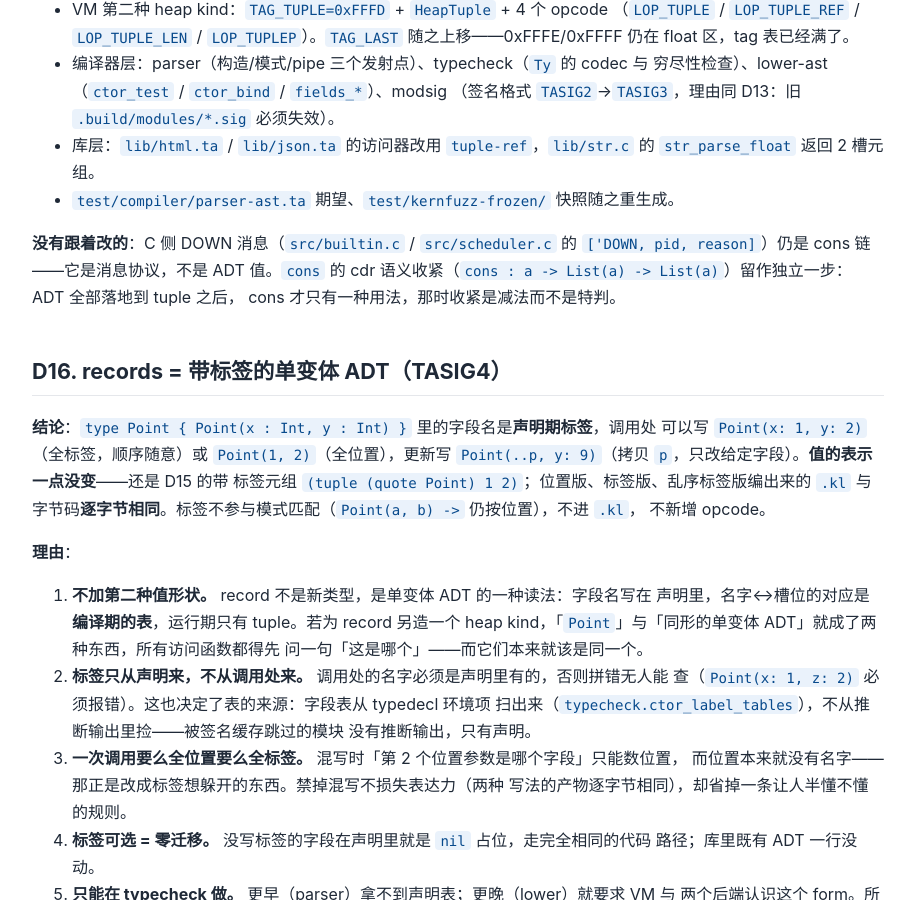
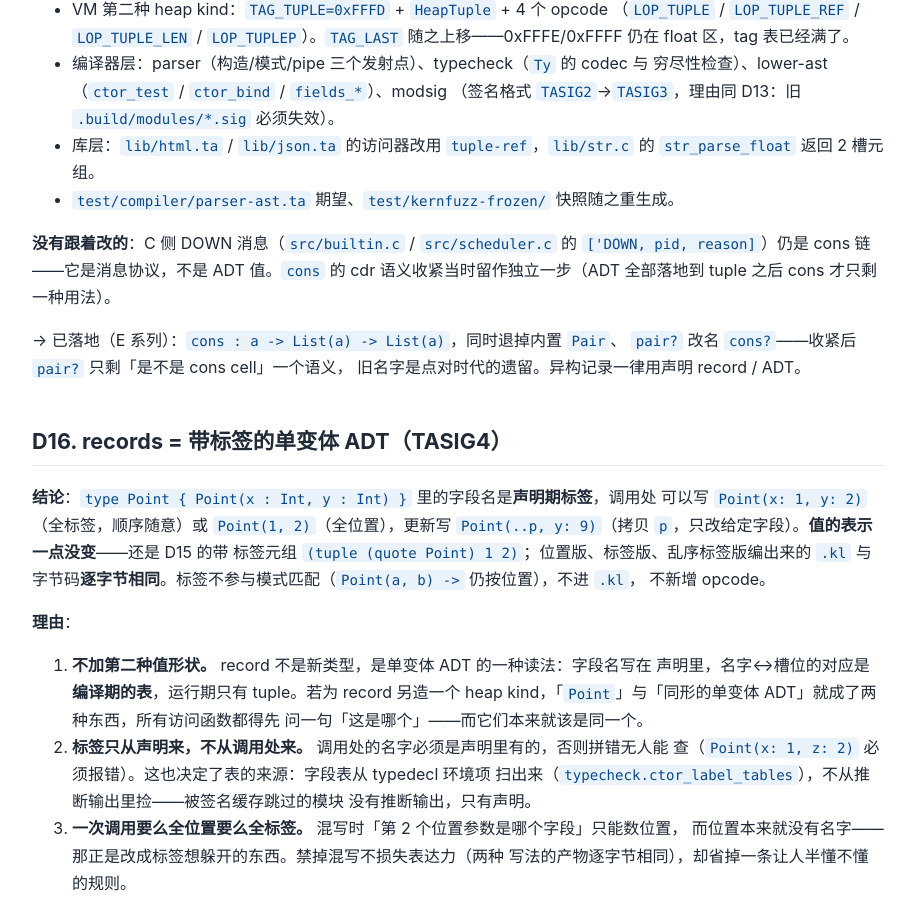
Before and after one commit to tiancaiamao/tinyactor, a Jekyll site: the page built from docs/design-decisions.md, in a window 1280 px wide and 900 px high, scrolled down 9034 px. Shown: the whole window, without its empty margins (182-1097 px from the left). Built offline with Jekyll 4.4.1, drawn with Linux system fonts in a browser that asks for light colours; our own code applies the rules of GitHub Pages for plain Markdown files.

Commit message:
docs(design): D15 补上 cons 收紧已落地的结论（E 系列）

```diff
--- a/docs/design-decisions.md
+++ b/docs/design-decisions.md
@@ -353,8 +353,11 @@ ping-pong，按需 `realloc` 增长；`proc_die` / `vm_free` 已有的 `free(p->
 
 **没有跟着改的**：C 侧 DOWN 消息（`src/builtin.c` / `src/scheduler.c` 的
 `['DOWN, pid, reason]`）仍是 cons 链——它是消息协议，不是 ADT 值。`cons` 的 cdr
-语义收紧（`cons : a -> List(a) -> List(a)`）留作独立一步：ADT 全部落地到 tuple 之后，
-cons 才只有一种用法，那时收紧是减法而不是特判。
+语义收紧当时留作独立一步（ADT 全部落地到 tuple 之后 cons 才只剩一种用法）。
+
+→ 已落地（E 系列）：`cons : a -> List(a) -> List(a)`，同时退掉内置 `Pair`、
+`pair?` 改名 `cons?`——收紧后 `pair?` 只剩「是不是 cons cell」一个语义，
+旧名字是点对时代的遗留。异构记录一律用声明 record / ADT。
 
 ## D16. records = 带标签的单变体 ADT（TASIG4）
 
```
